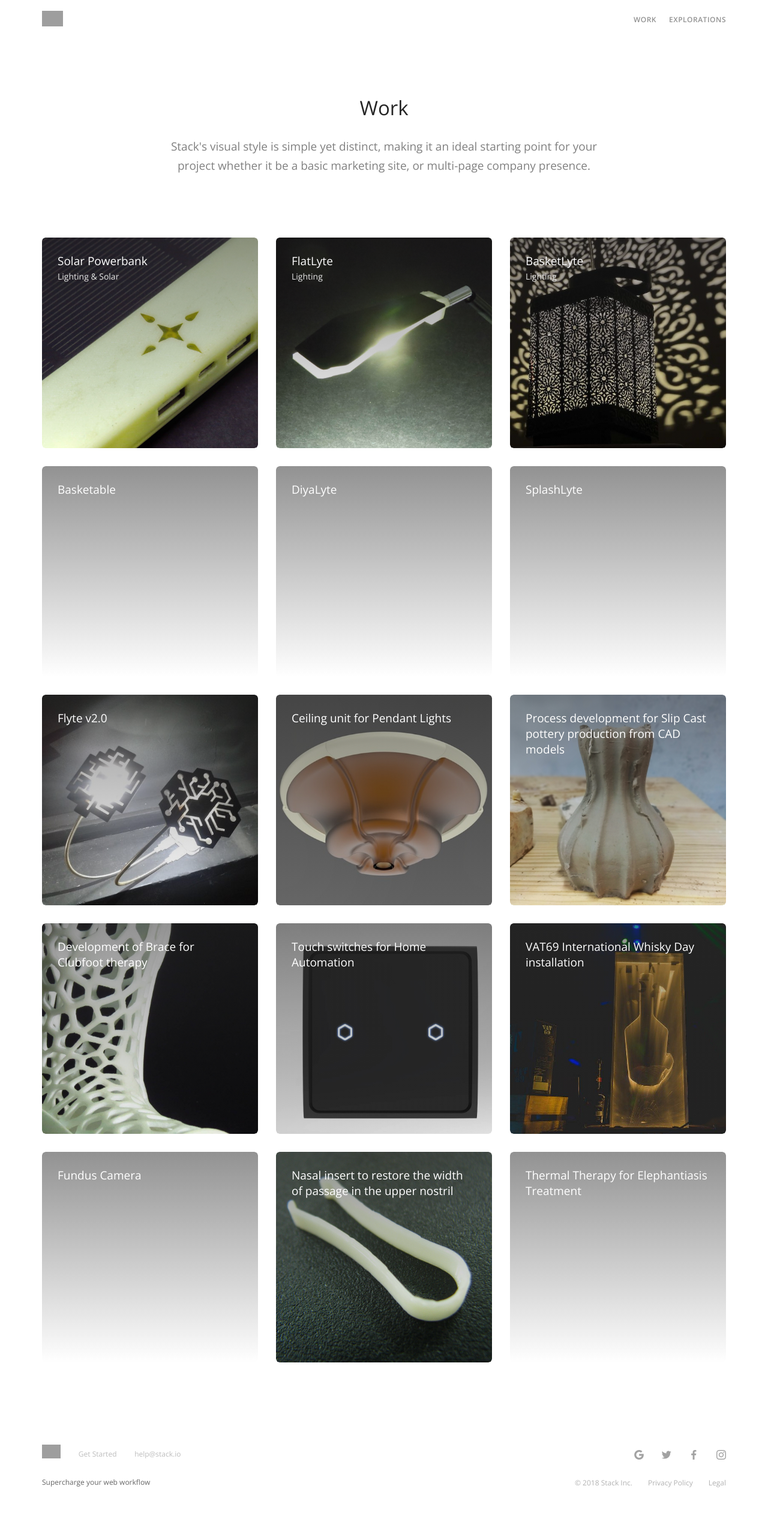
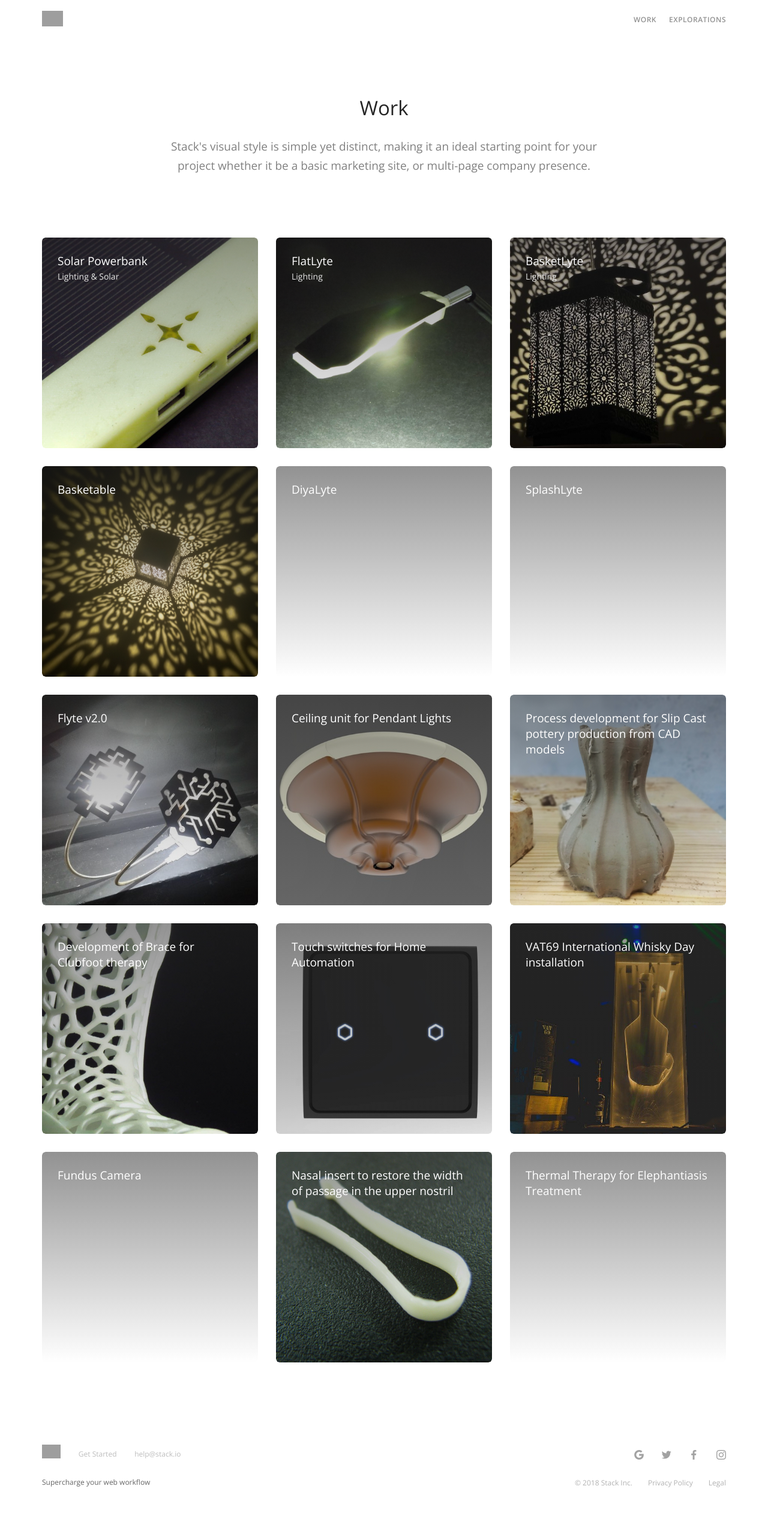
Before and after one commit to jesalmehta/jesalmehta.github.io, a Jekyll site: the page built from index.markdown, in a window 1280 px wide. Shown: the whole page at 60% size. Built offline with Jekyll 4.4.1, drawn with Linux system fonts in a browser that asks for light colours; nearby versions of some CDN libraries; some web fonts are replaced; grey boxes are pictures that could not be loaded.

Commit message:
Updated Basketable

```diff
--- a/_work/basketable.markdown
+++ b/_work/basketable.markdown
@@ -2,7 +2,10 @@
 title: Basketable
 date: 2017-07-21 23:11:00 +05:30
 position: 8
+square featured image: "/uploads/2016_1124_205824.jpg"
 client: Renata Lighting
+year: 2015
 brief text: A table-top, battery powered decorative LED light.
-year: 2015
 ---
+
+![2018_0723_143021.jpg](/uploads/2018_0723_143021.jpg)
```
